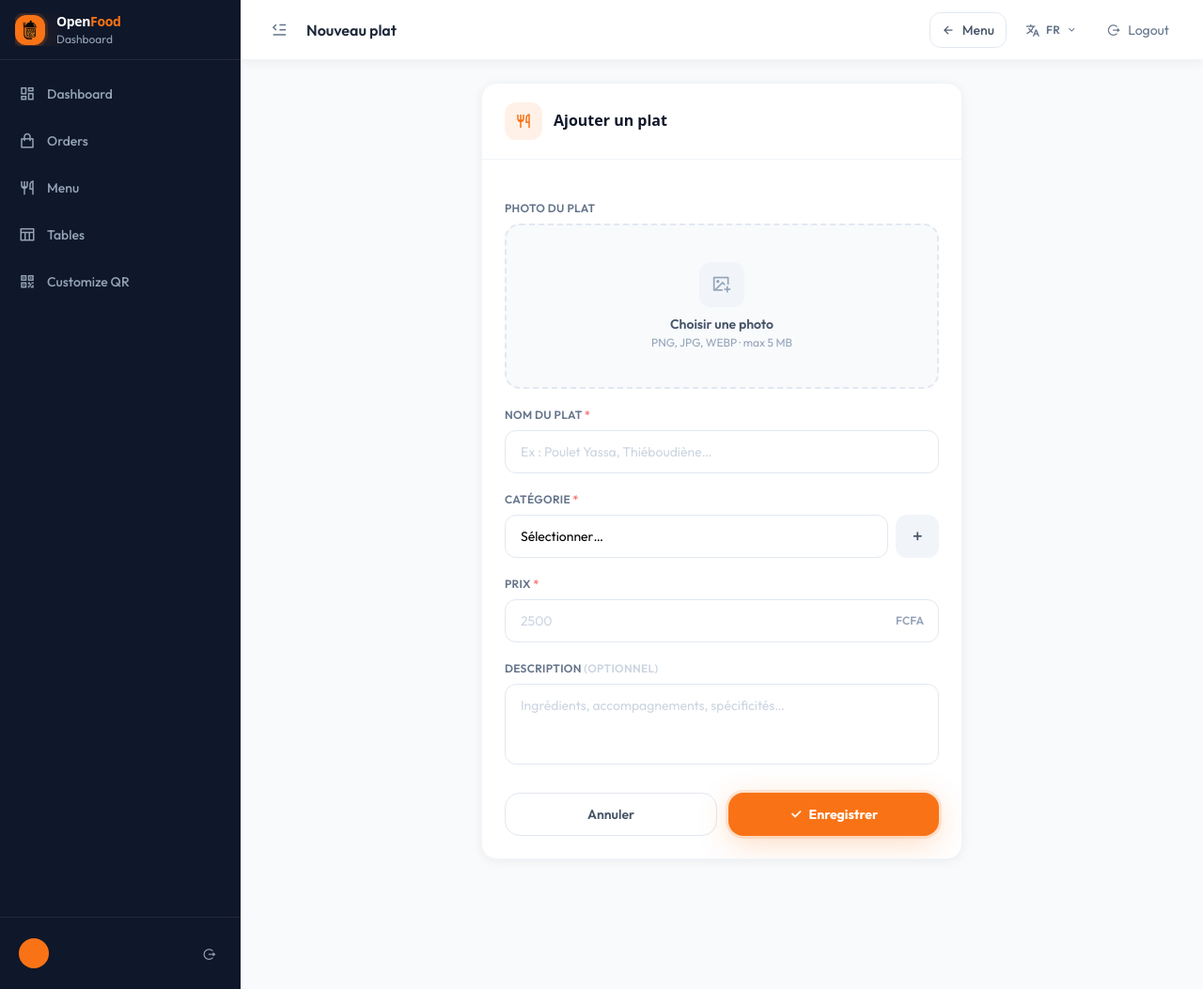
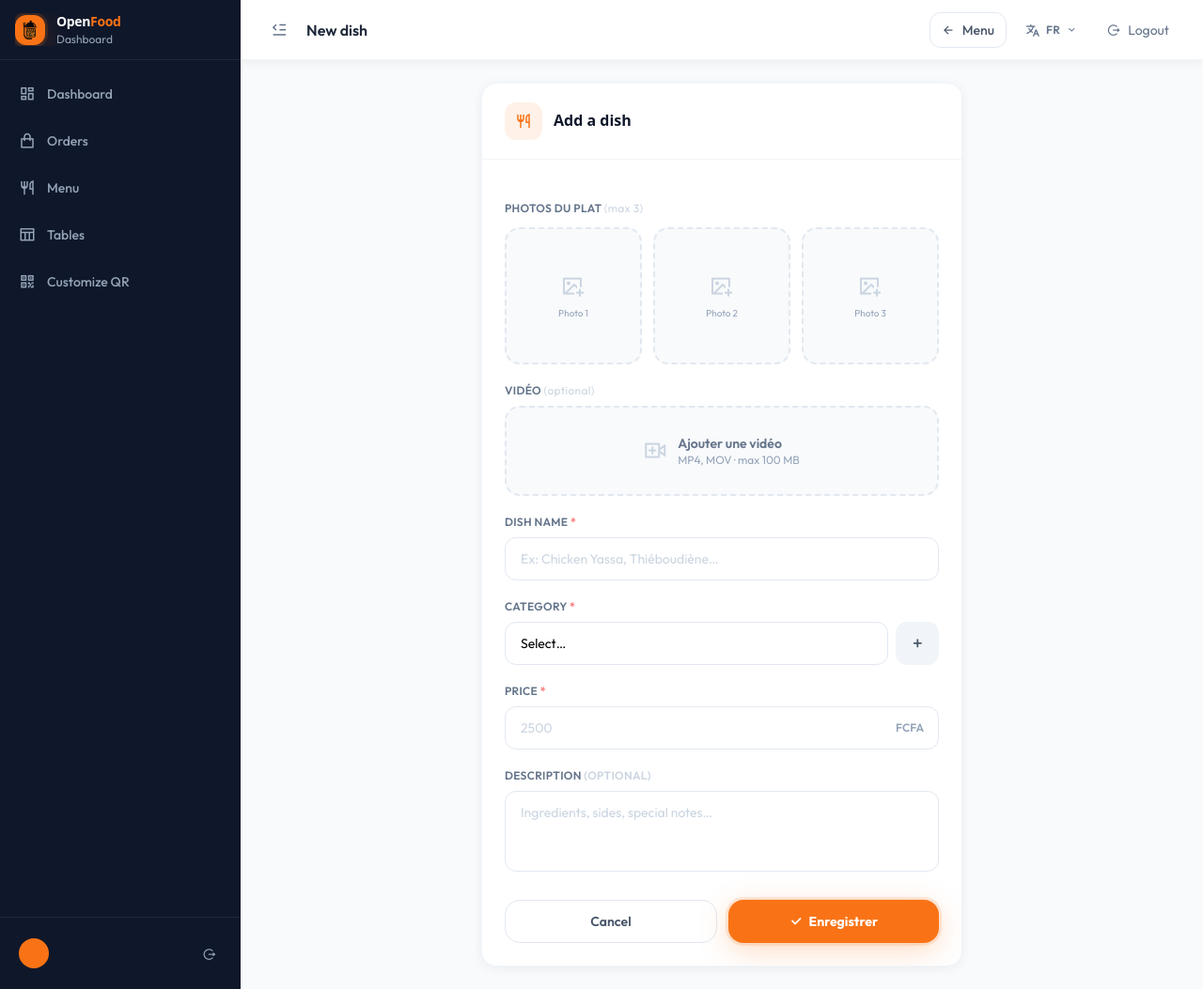
Before and after one commit to Asip90/openfood2.0, a Django app: template templates/admin_user/menus/create_menus.html in a window 1280 px wide. Shown: the whole page at 94% size. Run offline with Django 5.2, Linux system fonts and the light colour scheme; the template is opened without the code that fills it, so the values that code supplies are empty; parts of the project's set-up code (start-up, migrations or seed data) failed here and were passed over; some libraries are stand-ins or nearby versions.

Commit message:
feat: admin menu forms accept up to 3 images and 1 video

```diff
--- a/templates/admin_user/menus/create_menus.html
+++ b/templates/admin_user/menus/create_menus.html
@@ -1,12 +1,13 @@
 {% extends "admin_user/base.html" %}
-{% block title %}Ajouter un plat – OpenFood{% endblock %}
-{% block page_title %}Nouveau plat{% endblock %}
+{% load i18n %}
+{% block title %}{% trans "Add a dish" %} – OpenFood{% endblock %}
+{% block page_title %}{% trans "New dish" %}{% endblock %}
 
 {% block header_actions %}
 <a href="{% url 'menus_list' %}"
    class="flex items-center gap-2 px-3 py-2 rounded-xl border border-slate-200 text-sm font-medium text-slate-600 hover:bg-slate-50 transition-colors">
   <i class="ri-arrow-left-line"></i>
-  <span class="hidden sm:block">Menu</span>
+  <span class="hidden sm:block">{% trans "Menu" %}</span>
 </a>
 {% endblock %}
 
@@ -21,7 +22,7 @@
         <i class="ri-restaurant-line text-primary text-lg"></i>
       </div>
       <div>
-        <h2 class="font-display font-black text-slate-900 text-base">Ajouter un plat</h2>
+        <h2 class="font-display font-black text-slate-900 text-base">{% trans "Add a dish" %}</h2>
         <p class="text-xs text-slate-400 mt-0.5">{{ restaurant.name }}</p>
       </div>
     </div>
@@ -29,47 +30,65 @@
     <form method="post" enctype="multipart/form-data" class="p-6 space-y-5">
       {% csrf_token %}
 
-      <!-- Zone upload image -->
+      <!-- Images (max 3) -->
+      <div>
+        <label class="block text-xs font-semibold text-slate-500 uppercase tracking-wide mb-3">
+          {% trans "Photos du plat" %} <span class="text-slate-300 font-normal normal-case">({% trans "max 3" %})</span>
+        </label>
+        <div class="grid grid-cols-3 gap-3" id="images-grid">
+          {% for i in "123" %}
+          <div class="relative">
+            <label for="image-upload-{{ i }}" class="cursor-pointer block">
+              <div id="preview-{{ i }}"
+                   class="relative w-full aspect-square rounded-2xl border-2 border-dashed border-slate-200 bg-slate-50 flex flex-col items-center justify-center gap-1 hover:border-primary/50 transition-all overflow-hidden group">
+                <i class="ri-image-add-line text-slate-300 group-hover:text-primary text-2xl transition-colors"></i>
+                <span class="text-[10px] text-slate-400 group-hover:text-primary transition-colors">{% trans "Photo" %} {{ i }}</span>
+              </div>
+            </label>
+            <input id="image-upload-{{ i }}" type="file" name="image_{{ i }}" accept="image/png,image/jpeg,image/webp" class="hidden"
+                   data-preview="preview-{{ i }}">
+          </div>
+          {% endfor %}
+        </div>
+      </div>
+
+      <!-- Vidéo (optionnelle) -->
       <div>
         <label class="block text-xs font-semibold text-slate-500 uppercase tracking-wide mb-2">
-          Photo du plat
+          {% trans "Vidéo" %} <span class="text-slate-300 font-normal normal-case">({% trans "optional" %})</span>
         </label>
-        <label for="image-upload" class="cursor-pointer block">
-          <div id="upload-preview"
-               class="relative w-full h-44 rounded-2xl border-2 border-dashed border-slate-200 bg-slate-50 flex flex-col items-center justify-center gap-2 hover:border-primary/50 hover:bg-primary/3 transition-all overflow-hidden group">
-            <div id="upload-placeholder" class="flex flex-col items-center gap-2 text-center px-4">
-              <div class="w-12 h-12 rounded-xl bg-slate-100 group-hover:bg-primary/10 flex items-center justify-center transition-colors">
-                <i class="ri-image-add-line text-slate-400 group-hover:text-primary text-xl transition-colors"></i>
-              </div>
+        <label for="video-upload" class="cursor-pointer block">
+          <div id="video-preview"
+               class="relative w-full h-24 rounded-2xl border-2 border-dashed border-slate-200 bg-slate-50 flex items-center justify-center gap-3 hover:border-primary/50 transition-all overflow-hidden group">
+            <i class="ri-video-add-line text-slate-300 group-hover:text-primary text-2xl transition-colors"></i>
             <div>
-                <p class="text-sm font-semibold text-slate-600 group-hover:text-primary transition-colors">Choisir une photo</p>
-                <p class="text-xs text-slate-400 mt-0.5">PNG, JPG, WEBP · max 5 MB</p>
-              </div>
+              <p class="text-sm font-semibold text-slate-500 group-hover:text-primary transition-colors">{% trans "Ajouter une vidéo" %}</p>
+              <p class="text-xs text-slate-400">MP4, MOV · max 100 MB</p>
             </div>
           </div>
         </label>
-        <input id="image-upload" type="file" name="image" accept="image/png,image/jpeg,image/webp" class="hidden">
+        <input id="video-upload" type="file" name="video" accept="video/*" class="hidden">
       </div>
 
       <!-- Nom -->
       <div>
         <label class="block text-xs font-semibold text-slate-500 uppercase tracking-wide mb-2">
-          Nom du plat <span class="text-red-400">*</span>
+          {% trans "Dish name" %} <span class="text-red-400">*</span>
         </label>
         <input type="text" name="name" required
           class="w-full px-4 py-3 text-sm bg-white border border-slate-200 rounded-xl focus:outline-none focus:ring-2 focus:ring-primary/20 focus:border-primary transition-all placeholder:text-slate-300"
-          placeholder="Ex : Poulet Yassa, Thiéboudiène…">
+          placeholder="{% trans "Ex: Chicken Yassa, Thiéboudiène…" %}">
       </div>
 
       <!-- Catégorie + nouveau -->
       <div>
         <label class="block text-xs font-semibold text-slate-500 uppercase tracking-wide mb-2">
-          Catégorie <span class="text-red-400">*</span>
+          {% trans "Category" %} <span class="text-red-400">*</span>
         </label>
         <div class="flex gap-2">
           <select name="category" id="categorySelect" required
             class="flex-1 px-4 py-3 text-sm bg-white border border-slate-200 rounded-xl focus:outline-none focus:ring-2 focus:ring-primary/20 focus:border-primary transition-all appearance-none">
-            <option value="">Sélectionner…</option>
+            <option value="">{% trans "Select…" %}</option>
             {% for category in categories %}
               <option value="{{ category.id }}">{{ category.name }}</option>
             {% endfor %}
@@ -84,7 +103,7 @@
       <!-- Prix -->
       <div>
         <label class="block text-xs font-semibold text-slate-500 uppercase tracking-wide mb-2">
-          Prix <span class="text-red-400">*</span>
+          {% trans "Price" %} <span class="text-red-400">*</span>
         </label>
         <div class="relative">
           <input type="number" name="price" step="1" required
@@ -97,22 +116,22 @@
       <!-- Description -->
       <div>
         <label class="block text-xs font-semibold text-slate-500 uppercase tracking-wide mb-2">
-          Description <span class="text-slate-300">(optionnel)</span>
+          {% trans "Description" %} <span class="text-slate-300">({% trans "optional" %})</span>
         </label>
         <textarea name="description" rows="3"
           class="w-full px-4 py-3 text-sm bg-white border border-slate-200 rounded-xl focus:outline-none focus:ring-2 focus:ring-primary/20 focus:border-primary transition-all placeholder:text-slate-300 resize-none"
-          placeholder="Ingrédients, accompagnements, spécificités…"></textarea>
+          placeholder="{% trans "Ingredients, sides, special notes…" %}"></textarea>
       </div>
 
       <!-- Actions -->
       <div class="flex gap-3 pt-1">
         <a href="{% url 'menus_list' %}"
            class="flex-1 py-3 text-center text-sm font-semibold text-slate-600 border border-slate-200 rounded-2xl hover:bg-slate-50 transition-colors">
-          Annuler
+          {% trans "Cancel" %}
         </a>
         <button type="submit"
           class="flex-1 py-3 text-sm font-bold text-white bg-primary rounded-2xl hover:bg-primary-dark transition-colors shadow-glow">
-          <i class="ri-check-line mr-1"></i> Enregistrer
+          <i class="ri-check-line mr-1"></i> {% trans "Save" %}
         </button>
       </div>
     </form>
@@ -129,20 +148,20 @@
       <div class="w-10 h-10 rounded-xl bg-primary/10 flex items-center justify-center">
         <i class="ri-tag-line text-primary"></i>
       </div>
-      <h3 class="font-display font-black text-slate-900 text-base">Nouvelle catégorie</h3>
+      <h3 class="font-display font-black text-slate-900 text-base">{% trans "New category" %}</h3>
     </div>
     <input type="text" id="categoryName"
       class="w-full px-4 py-3 text-sm bg-white border border-slate-200 rounded-xl focus:outline-none focus:ring-2 focus:ring-primary/20 focus:border-primary transition-all placeholder:text-slate-300 mb-2"
-      placeholder="Ex : Entrées, Plats, Desserts…">
-    <p class="text-xs text-slate-400 mb-5">La catégorie sera sélectionnée automatiquement.</p>
+      placeholder="{% trans "Ex: Starters, Main dishes, Desserts…" %}">
+    <p class="text-xs text-slate-400 mb-5">{% trans "The category will be selected automatically." %}</p>
     <div class="flex gap-3">
       <button onclick="closeCategoryModal()"
         class="flex-1 py-3 rounded-2xl border border-slate-200 text-sm font-semibold text-slate-700 hover:bg-slate-50 transition-colors">
-        Annuler
+        {% trans "Cancel" %}
       </button>
       <button onclick="submitCategory()"
         class="flex-1 py-3 rounded-2xl bg-primary text-white text-sm font-bold hover:bg-primary-dark transition-colors">
-        Créer
+        {% trans "Create" %}
       </button>
     </div>
   </div>
@@ -185,21 +204,37 @@ function submitCategory() {
   .catch(() => alert('Erreur réseau'));
 }
 
-/* ─── Image preview ─── */
-document.getElementById('image-upload').addEventListener('change', function(e) {
-  const file = e.target.files[0];
+/* ─── Image previews ─── */
+document.querySelectorAll('input[type=file][data-preview]').forEach(input => {
+  input.addEventListener('change', function() {
+    const file = this.files[0];
     if (!file) return;
+    const preview = document.getElementById(this.dataset.preview);
     const reader = new FileReader();
     reader.onload = ev => {
-    const preview = document.getElementById('upload-preview');
       preview.innerHTML = `
         <img src="${ev.target.result}" class="w-full h-full object-cover" alt="Aperçu">
         <div class="absolute inset-0 bg-black/0 hover:bg-black/20 transition-colors flex items-center justify-center opacity-0 hover:opacity-100">
-        <span class="text-white text-xs font-semibold bg-black/50 px-3 py-1.5 rounded-xl">Changer</span>
+          <span class="text-white text-[10px] font-semibold bg-black/50 px-2 py-1 rounded-lg">Changer</span>
         </div>
       `;
     };
     reader.readAsDataURL(file);
+  });
+});
+
+/* ─── Video preview ─── */
+document.getElementById('video-upload').addEventListener('change', function() {
+  const file = this.files[0];
+  if (!file) return;
+  const url = URL.createObjectURL(file);
+  const preview = document.getElementById('video-preview');
+  preview.innerHTML = `
+    <video src="${url}" class="w-full h-full object-contain" muted></video>
+    <div class="absolute inset-0 bg-black/0 hover:bg-black/10 transition-colors flex items-center justify-center opacity-0 hover:opacity-100">
+      <span class="text-white text-[10px] font-semibold bg-black/50 px-2 py-1 rounded-lg">Changer</span>
+    </div>
+  `;
 });
 
 /* ─── Toast ─── */
```
Also changed, not shown: templates/admin_user/menus/update_menu.html (+90 -45 lines). Lines whose indentation alone changed are shown as unchanged.
